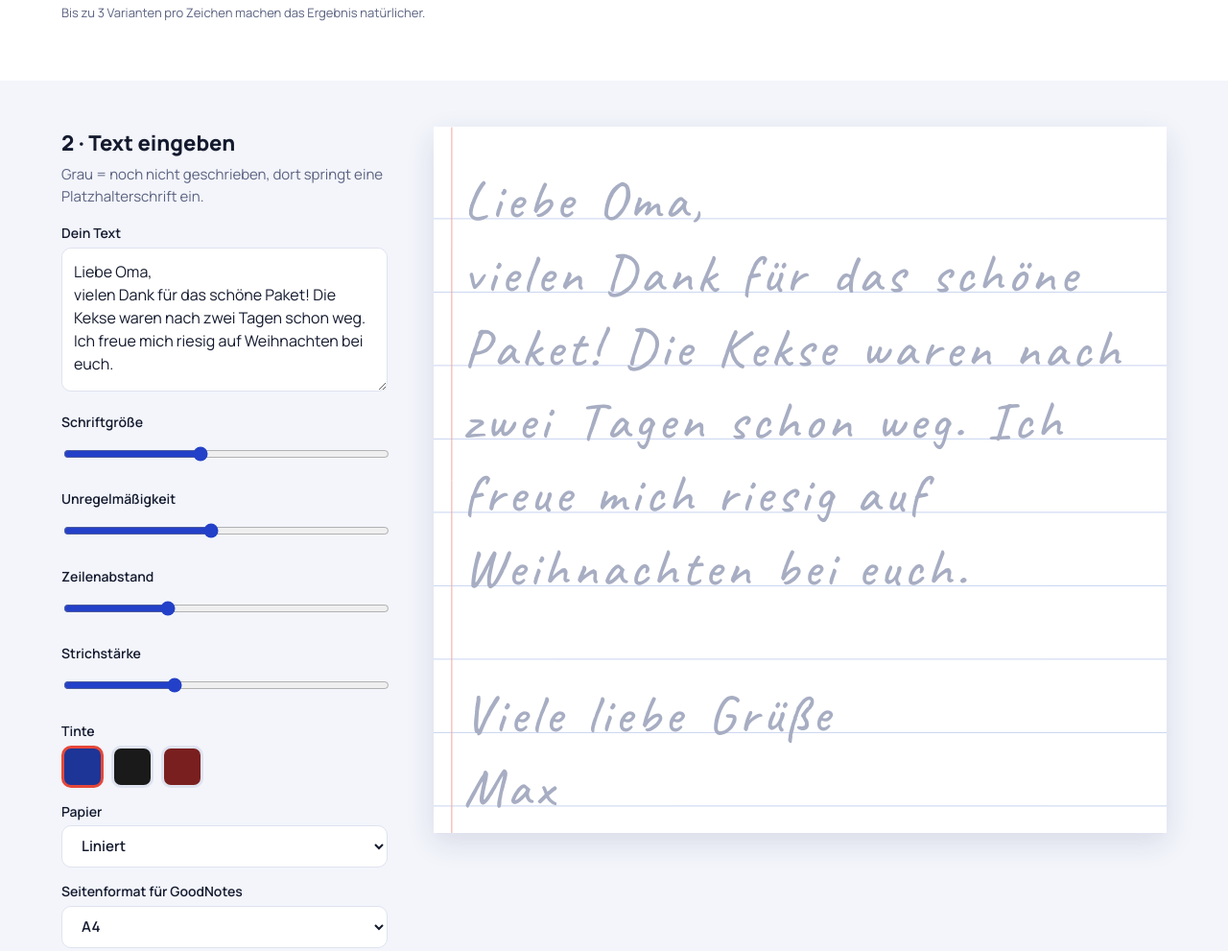
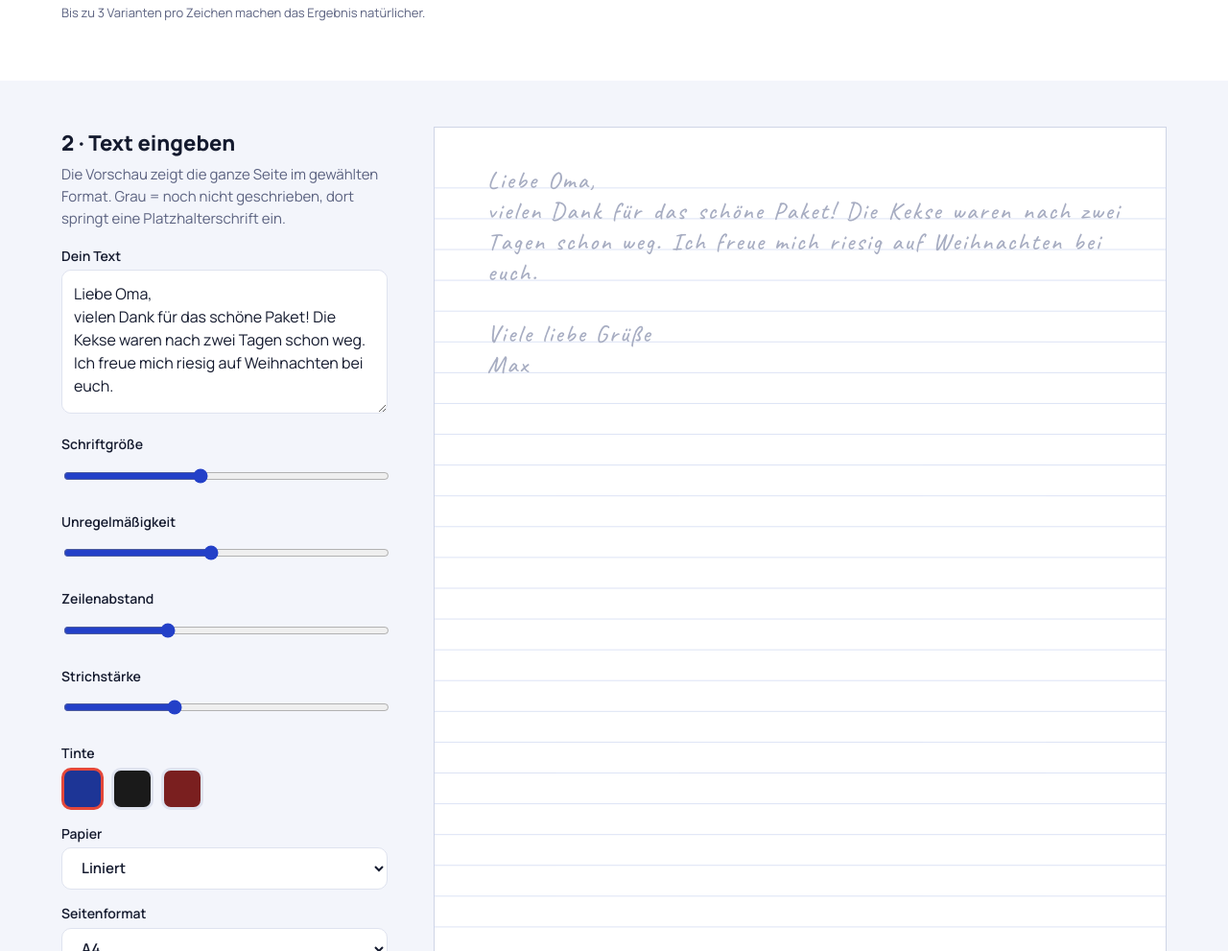
Before and after one commit to SchreibmaschineUltra/Handschrift, a plain HTML site: page index.html in a window 1280 px wide. Shown: the part 1020-2011 px from the top of the page at 96% size. Drawn offline with Linux system fonts and the light colour scheme.

Commit message:
Vorschau zeigt ganze Seiten im gewählten Format (A4, A3, GoodNotes Standard)
Zeilenumbrüche, Linien und Seitenumbrüche entsprechen jetzt genau dem GoodNotes-Export.

Co-Authored-By: Claude Opus 5.5 <noreply@anthropic.com>
Claude-Session: https://claude.ai/code/session_01HpiRV49CDpT9GeNy9XC4LC

```diff
--- a/index.html
+++ b/index.html
@@ -48,7 +48,7 @@ input[type=range]{width:100%;accent-color:var(--blue);height:32px}
 .inks{display:flex;gap:8px}
 .inks button{width:44px;padding:0;border-width:3px}
 .inks button[aria-pressed=true]{border-color:var(--red)}
-#outWrap{background:#fff;border-radius:6px;box-shadow:0 1px 0 var(--line),0 10px 30px rgba(20,30,80,.12)}
+#outWrap{background:transparent}
 #out{display:block;width:100%}
 .note{font-size:13px;color:var(--mute);margin-top:8px}
 #imgBox img{max-width:100%;border:1.5px solid var(--line);border-radius:6px;margin-top:10px}
@@ -104,7 +104,7 @@ select{width:100%;background:var(--bg)}
 <section class="band alt"><div class="wrap cols out">
 <div>
 <h2>2 · Text eingeben</h2>
-<p class="sub">Grau = noch nicht geschrieben, dort springt eine Platzhalterschrift ein.</p>
+<p class="sub">Die Vorschau zeigt die ganze Seite im gewählten Format. Grau = noch nicht geschrieben, dort springt eine Platzhalterschrift ein.</p>
 <label for="txt">Dein Text</label>
 <textarea id="txt">Liebe Oma,
 vielen Dank für das schöne Paket! Die Kekse waren nach zwei Tagen schon weg. Ich freue mich riesig auf Weihnachten bei euch.
@@ -119,7 +119,7 @@ Max</textarea>
 <div class="inks" id="inks"></div>
 <label for="paper">Papier</label>
 <select id="paper"><option value="lined">Liniert</option><option value="grid">Kariert</option><option value="blank">Blanko</option></select>
-<label for="gnSize">Seitenformat für GoodNotes</label>
+<label for="gnSize">Seitenformat</label>
 <select id="gnSize"><option value="a4">A4</option><option value="a3">A3</option><option value="standard">GoodNotes Standard</option></select>
 <div class="row"><button id="bMix">Neu mischen</button></div>
 <h2 style="margin-top:26px">3 · Exportieren</h2>
@@ -255,12 +255,6 @@ function paintCanvas(ctx,W,H,transparent){
       ctx.restore()}});
   return need;
 }
-function render(){
-  const W=wrapEl.clientWidth||600,d=devicePixelRatio||1;
-  const H=paintCanvas(oc,W,null);
-  out.width=W*d;out.height=H*d;out.style.height=H+'px';oc.setTransform(d,0,0,d,0,0);
-  paintCanvas(oc,W,H,false);
-}
 function bigCanvas(transparent){
   const W=wrapEl.clientWidth||600,k=3,c=document.createElement('canvas'),x=c.getContext('2d');
   x.font=CAV(10);const H=paintCanvas(x,W,null);
@@ -314,7 +308,7 @@ $('#inks').addEventListener('click',e=>{const b=e.target.closest('button');if(!b
   for(const x of $('#inks').children)x.setAttribute('aria-pressed',x===b);drawPad();ui();render()});
 for(const id of['#txt','#sSize','#sJit','#sGap','#sW','#paper'])$(id).addEventListener('input',render);
 try{const v=localStorage.getItem('hs-gnsize');if(v)$('#gnSize').value=v}catch(e){}
-$('#gnSize').addEventListener('change',e=>{try{localStorage.setItem('hs-gnsize',e.target.value)}catch(x){}});
+$('#gnSize').addEventListener('change',e=>{try{localStorage.setItem('hs-gnsize',e.target.value)}catch(x){}render()});
 $('#bMix').onclick=()=>{seed++;render()};
 
 /* Export */
@@ -358,37 +352,69 @@ for(const[id,tr]of[['#ePng',false],['#eTr',true]])$(id).onclick=()=>{const c=big
   if(IN_CLAUDE&&!dl){showImg(c);em('');return}
   c.toBlob(b=>{if(b)saveFile(`Handschrift-${stamp()}${tr?'-transparent':''}.png`,b,'Bild gespeichert.')},'image/png')};
 
-/* GoodNotes: Seite in GoodNotes-Einheiten setzen (A4 = 1091.34 x 1543.46) */
-function gnSpec(){
-  const K=11/6,mm=v=>v*72/25.4*K,SZ={a4:[mm(210),mm(297)],a3:[mm(297),mm(420)],standard:[455.04*K,588.45*K]};
-  const size=$('#gnSize').value,[GW,GH]=SZ[size]||SZ.a4,o=opts(),ML=80,MR=70;
-  const S=o.S*.35*K,want=S*o.G;let tpl='blank',first=95,step=want;
+/* GoodNotes: Seiten im gewählten Format setzen (Einheiten wie GoodNotes, 1 pt = 11/6) */
+const K=11/6,MMU=v=>v*72/25.4*K,GNSZ={a4:[MMU(210),MMU(297)],a3:[MMU(297),MMU(420)],standard:[455.04*K,588.45*K]};
+const mctx=document.createElement('canvas').getContext('2d');
+function gnLayout(){
+  const size=$('#gnSize').value,[GW,GH]=GNSZ[size]||GNSZ.a4,o=opts(),ML=80,MR=70;
+  const S=o.S*.35*K,FS=S*.62,want=S*o.G;let tpl='blank',first=95,step=want,rule=null;
   if(o.paper==='lined'){
     let best=null;
-    for(const[t,f,s]of[['narrow_ruled',50.25*K,17.5*K],['wide_ruled',49.75*K,25*K]]){
-      const k=Math.max(1,Math.round(want/s)),err=Math.abs(k*s-want)/want;
-      if(!best||err<best.err)best={t,f,s:k*s,err}}
-    tpl=best.t;first=best.f;step=best.s;
-    while(first<S*.55)first+=best.s;
+    for(const[t,f,s]of[['narrow_ruled',50,17.5],['wide_ruled',49.5,25]]){
+      const rs=s*K,k=Math.max(1,Math.round(want/rs)),err=Math.abs(k*rs-want)/want;
+      if(!best||err<best.err)best={t,f:(f+.25)*K,rs,s:k*rs,err,end:t}}
+    tpl=best.t;first=best.f;step=best.s;rule={f:best.f,s:best.rs};
+    while(first<S*.55)first+=best.rs;
   }else if(o.paper==='grid'){
-    const g=16*K,k=Math.max(1,Math.round(want/g));tpl='squared';step=k*g;first=15.75*K;
+    const g=16*K,k=Math.max(1,Math.round(want/g));tpl='squared';step=k*g;first=15.75*K;rule={g};
     while(first<Math.max(80,S*.55))first+=g;
   }
-  const lines=layout(GW-ML-MR,S,o.J,()=>S*.3);
+  mctx.font=CAV(FS);
+  const lines=layout(GW-ML-MR,S,o.J,c=>mctx.measureText(c).width);
   const bottom=GH-40,pages=[[]];let base=first,missing=0;
   for(const line of lines){
     if(base>bottom){pages.push([]);base=first}
-    const pg=pages[pages.length-1];
-    for(const g of line){
-      if(!g.v){missing++;continue}
-      const cs=Math.cos(g.rot)*g.sc,sn=Math.sin(g.rot)*g.sc,tx=ML+g.x,ty=base+g.dy;
-      for(const st of g.v)pg.push(st.map(p=>{const x=(p[0]-g.a)*S,y=(p[1]-BASE)*S;
-        return[+(tx+cs*x-sn*y).toFixed(2),+(ty+sn*x+cs*y).toFixed(2)]}));
-    }
+    pages[pages.length-1].push({base,line});
+    for(const g of line)if(!g.v)missing++;
     base+=step;
   }
+  return{size,GW,GH,ML,S,FS,SW:o.SW,tpl,rule,pages,missing};
+}
+function gnPaper(ctx,L){
+  const ln=(a,b,c,d)=>{ctx.beginPath();ctx.moveTo(a,b);ctx.lineTo(c,d);ctx.stroke()};
+  ctx.lineWidth=.5*K;
+  if(L.tpl==='squared'){ctx.strokeStyle='#d9e0f2';const g=L.rule.g;
+    for(let y=15.75*K;y<L.GH;y+=g)ln(0,y,L.GW,y);for(let x=15.75*K;x<L.GW;x+=g)ln(x,0,x,L.GH)}
+  else if(L.rule){ctx.strokeStyle='#c8d4f0';for(let y=L.rule.f;y+.25*K<=L.GH-13.2*K;y+=L.rule.s)ln(0,y,L.GW,y)}
+}
+function render(){
+  const L=gnLayout(),W=wrapEl.clientWidth||600,k=W/L.GW,PH=L.GH*k,GAP=18,n=L.pages.length,d=devicePixelRatio||1;
+  const H=Math.ceil(n*PH+(n-1)*GAP);
+  out.width=W*d;out.height=H*d;out.style.height=H+'px';oc.setTransform(d,0,0,d,0,0);oc.clearRect(0,0,W,H);
+  L.pages.forEach((pg,i)=>{
+    const y0=i*(PH+GAP);
+    oc.save();oc.translate(0,y0);
+    oc.fillStyle='#fff';oc.fillRect(0,0,W,PH);oc.strokeStyle='#cfd5e6';oc.lineWidth=1;oc.strokeRect(.5,.5,W-1,PH-1);
+    oc.scale(k,k);gnPaper(oc,L);oc.font=CAV(L.FS);
+    for(const{base,line}of pg)for(const g of line){
+      oc.save();oc.translate(L.ML+g.x,base+g.dy);oc.rotate(g.rot);oc.scale(g.sc,g.sc);
+      if(g.v){inkStyle(oc,L.S*.022*L.SW,ink);for(const s of g.v)path(oc,s,p=>[(p[0]-g.a)*L.S,(p[1]-BASE)*L.S])}
+      else{oc.fillStyle='#a7adc2';oc.fillText(g.c,0,0)}
+      oc.restore()}
+    oc.restore();
+    oc.fillStyle='#8a93b8';oc.font='600 12px Manrope, system-ui, sans-serif';oc.textAlign='right';
+    oc.fillText(`Seite ${i+1} von ${n} · ${{a4:'A4',a3:'A3',standard:'GoodNotes Standard'}[L.size]}`,W-10,y0+PH-10);oc.textAlign='left';
+  });
+}
+function gnSpec(){
+  const L=gnLayout(),pages=L.pages.map(pg=>{const out=[];
+    for(const{base,line}of pg)for(const g of line){if(!g.v)continue;
+      const cs=Math.cos(g.rot)*g.sc,sn=Math.sin(g.rot)*g.sc,tx=L.ML+g.x,ty=base+g.dy;
+      for(const st of g.v)out.push(st.map(p=>{const x=(p[0]-g.a)*L.S,y=(p[1]-BASE)*L.S;
+        return[+(tx+cs*x-sn*y).toFixed(2),+(ty+sn*x+cs*y).toFixed(2)]}))}
+    return out});
   const col=[1,3,5].map(i=>parseInt(ink.slice(i,i+2),16)/255);
-  return{spec:{title:'Handschrift '+stamp(),size,template:tpl,pages,color:[...col,1],thickness:+Math.max(.6,S*.022*o.SW).toFixed(2)},missing};
+  return{spec:{title:'Handschrift '+stamp(),size:L.size,template:L.tpl,pages,color:[...col,1],thickness:+Math.max(.6,L.S*.022*L.SW).toFixed(2)},missing:L.missing};
 }
 let pyReady=null;
 function loadPy(){
```
